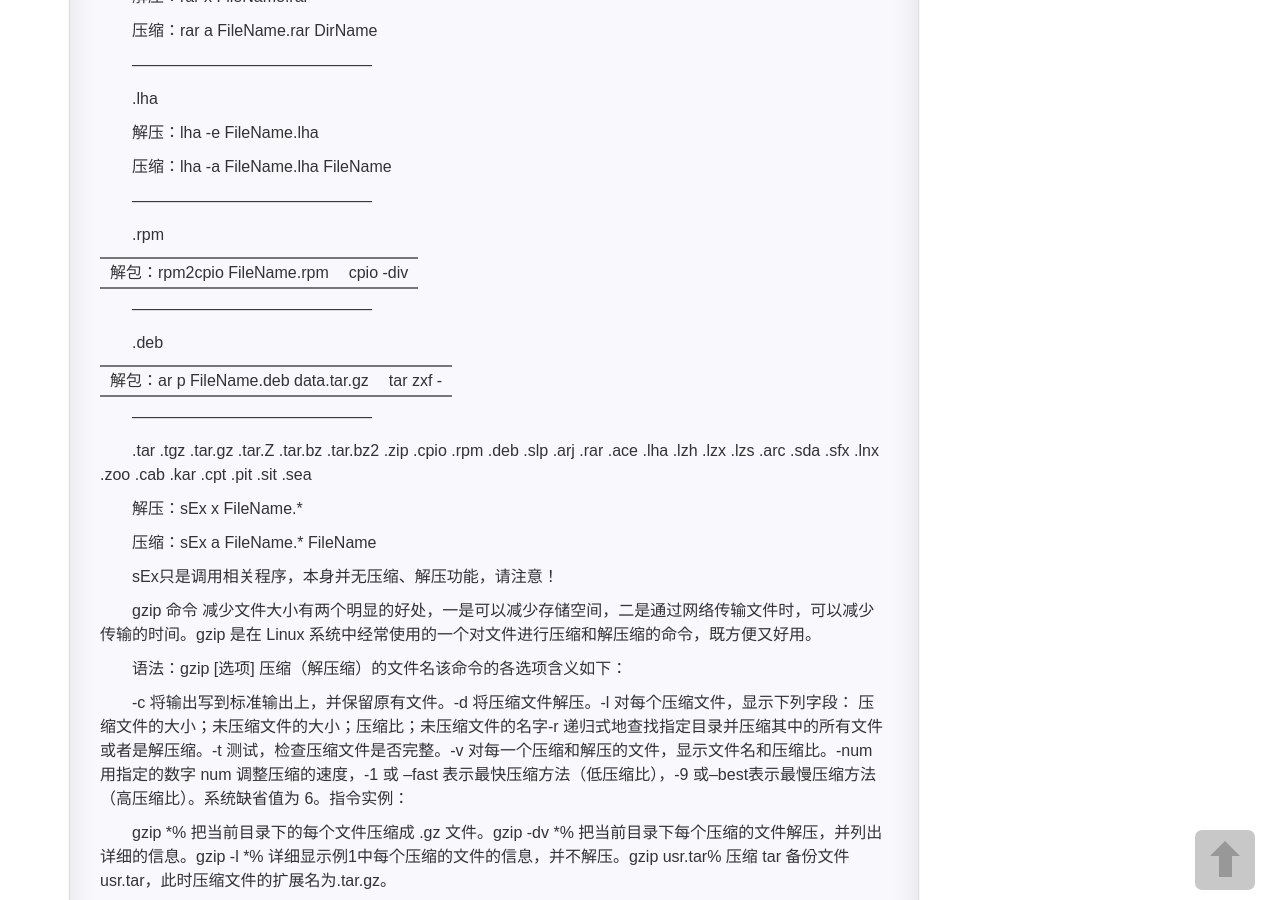
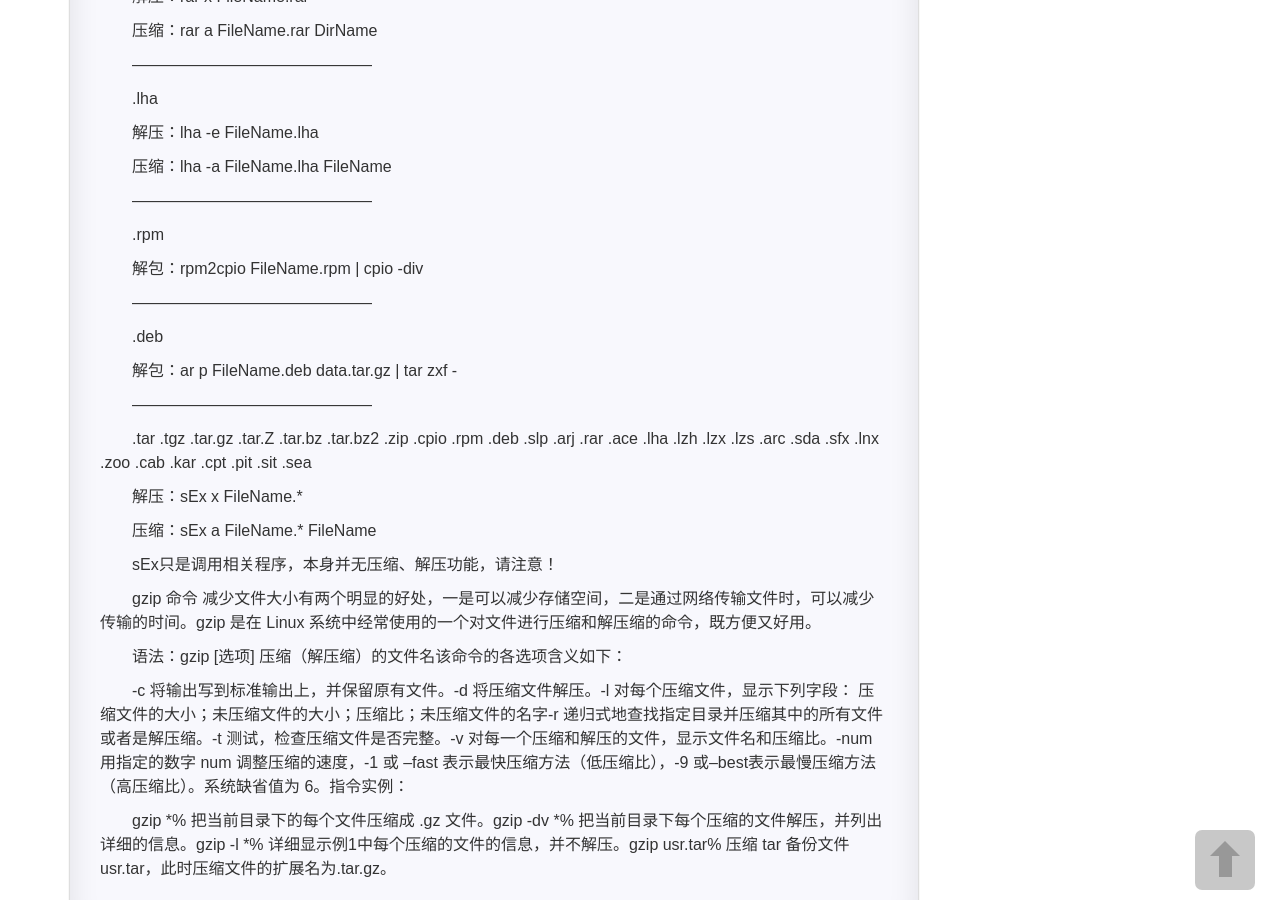
Before and after one commit to hexing-w/hexing-w.github.io, a Jekyll site: the page built from _posts/2015-11-19-linux 下压缩命令.md, in a window 1280 px wide and 900 px high, scrolled down 1662 px. Built offline with Jekyll 4.4.1, drawn with Linux system fonts in a browser that asks for light colours; nearby versions of some CDN libraries; comment, search, counter and statistics services are not loaded; a style sheet for code colours, icons or effects is not loaded.

Commit message:
Update 2015-11-19-linux 下压缩命令.md

```diff
--- a/_posts/2015-11-19-linux 下压缩命令.md
+++ b/_posts/2015-11-19-linux 下压缩命令.md
@@ -28,6 +28,7 @@ excerpt: linux
 
 压缩：gzip FileName
 
+
 .tar.gz 和 .tgz
 
 解压：tar zxvf FileName.tar.gz
@@ -43,6 +44,7 @@ excerpt: linux
 解压2：bunzip2 FileName.bz2
 
 压缩： bzip2 -z FileName
+
 
 .tar.bz2
 
@@ -60,6 +62,7 @@ excerpt: linux
 
 压缩：未知
 
+
 .tar.bz
 
 解压：tar jxvf FileName.tar.
@@ -73,6 +76,7 @@ excerpt: linux
 解压：uncompress FileName.Z
 
 压缩：compress FileName
+
 
 .tar.Z
 
@@ -108,13 +112,13 @@ excerpt: linux
 
 .rpm
 
-解包：rpm2cpio FileName.rpm | cpio -div
+解包：rpm2cpio FileName.rpm <font>|</font> cpio -div
 
 ———————————————
 
 .deb
 
-解包：ar p FileName.deb data.tar.gz | tar zxf -
+解包：ar p FileName.deb data.tar.gz <font>|</font> tar zxf -
 
 ———————————————
 
```
